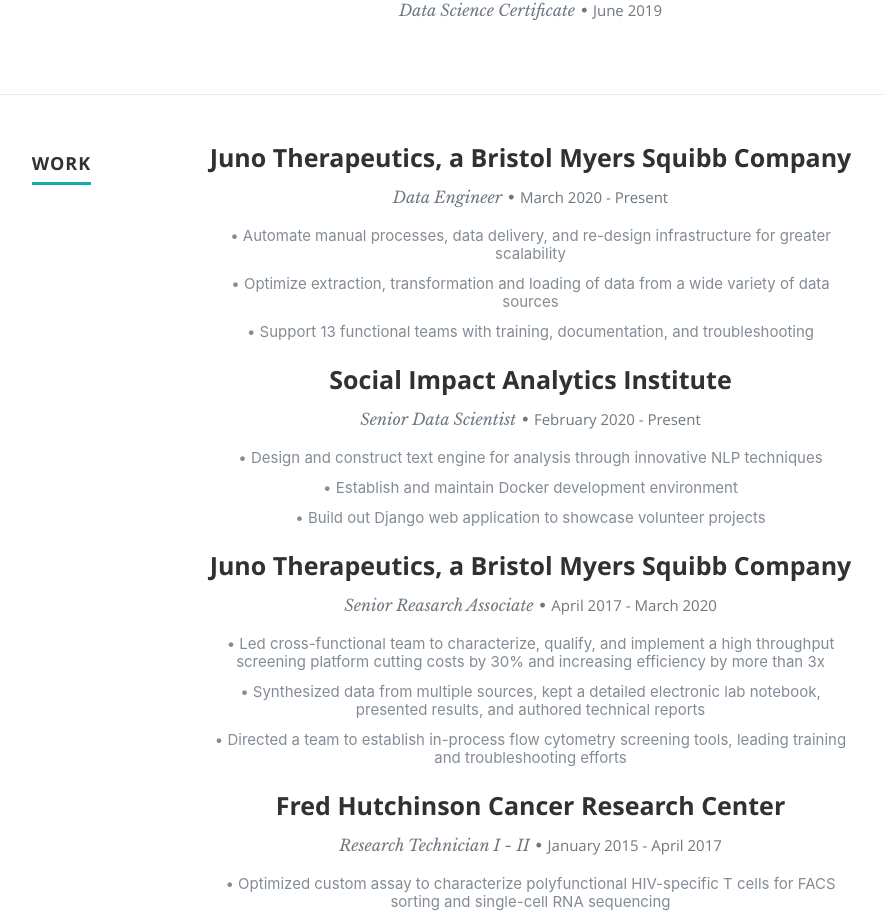
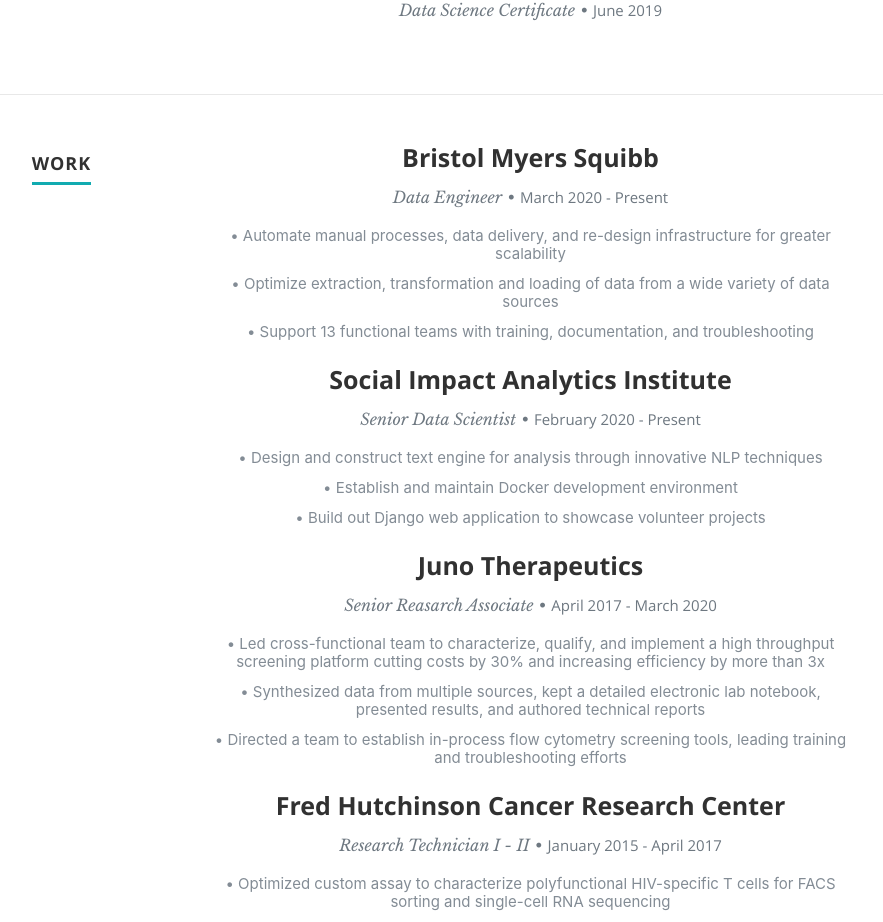
Before and after one commit to thayer6/personal_portfolio, a React (Create React App) app: page / in a window 1280 px wide. Shown: the part 1672-2594 px from the top of the page, without its empty margins (196-1079 px from the left). Built offline with nearby package versions, Linux system fonts and the light colour scheme.

Commit message:
update companyu name to BMS

```diff
--- a/src/resumeData.js
+++ b/src/resumeData.js
@@ -47,7 +47,7 @@
     ],
     "work":[
         {
-            "CompanyName": "Juno Therapeutics, a Bristol Myers Squibb Company",
+            "CompanyName": "Bristol Myers Squibb",
             "specialization": "Data Engineer",
             "StartDate": "March 2020",
             "EndDate": "Present",
@@ -70,7 +70,7 @@
 
         },
         {
-            "CompanyName": "Juno Therapeutics, a Bristol Myers Squibb Company",
+            "CompanyName": "Juno Therapeutics",
             "specialization": "Senior Reasarch Associate",
             "StartDate": "April 2017",
             "EndDate": "March 2020",
```
